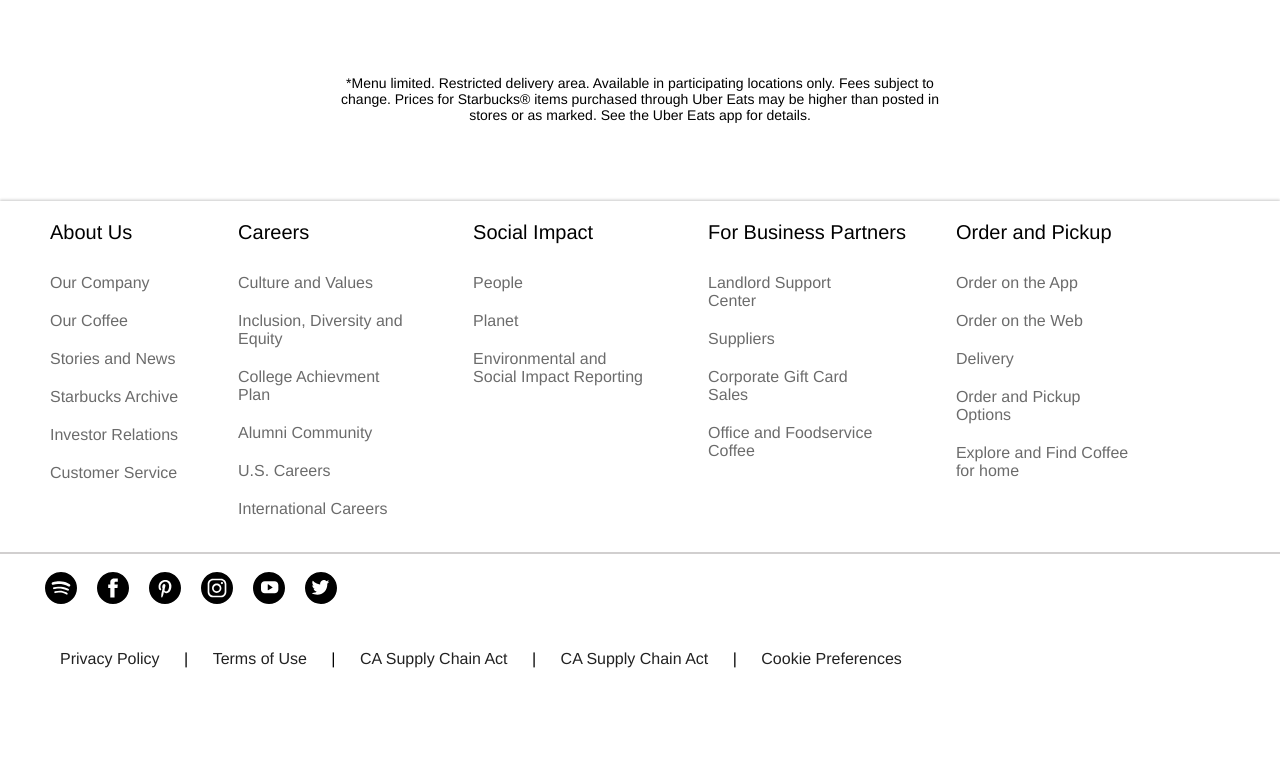
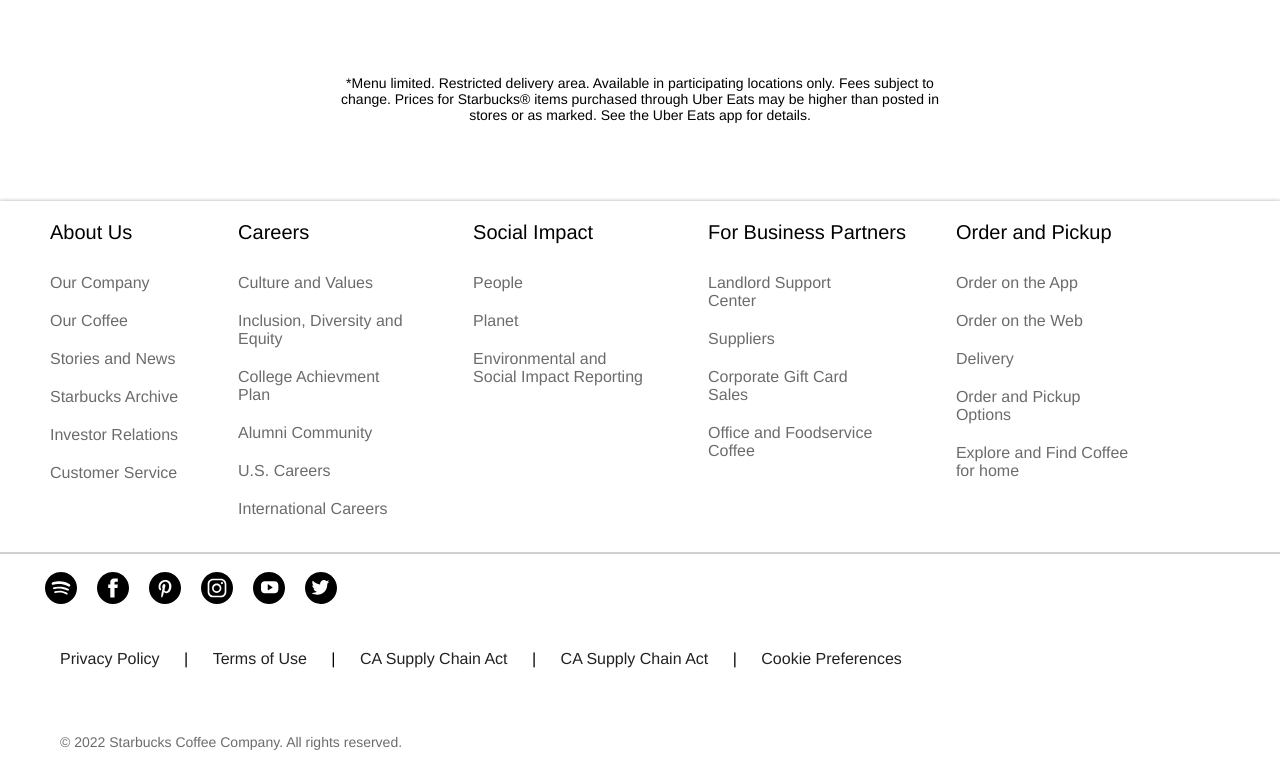
Before and after one commit to JhosefMatheus/starbucks-clone, a plain HTML site: page html/index.html in a window 1280 px wide. Shown: the part 2978-3758 px from the top of the page. Before the commit the page ends 3666 px from the top, so only its background shows below. Drawn offline with Linux system fonts and the light colour scheme.

Commit message:
Adicionando copyright da página inicial

```diff
--- a/css/index.css
+++ b/css/index.css
@@ -312,3 +312,10 @@ footer > nav > .down-options > .more-info > ul > li > a {
 footer > nav > .down-options > .more-info > ul > li > a:hover {
     text-decoration: underline;
 }
+
+footer > .copy-right {
+    font-size: 14px;
+    color: var(--light-gray);
+    margin-left: 30px;
+    padding: 30px;
+}
--- a/html/index.html
+++ b/html/index.html
@@ -232,6 +232,8 @@
                 </div>
             </div>
         </nav>
+
+        <p class="copy-right">© 2022 Starbucks Coffee Company. All rights reserved.</p>
     </footer>
 
     <script src="../js/index.js"></script>
```
